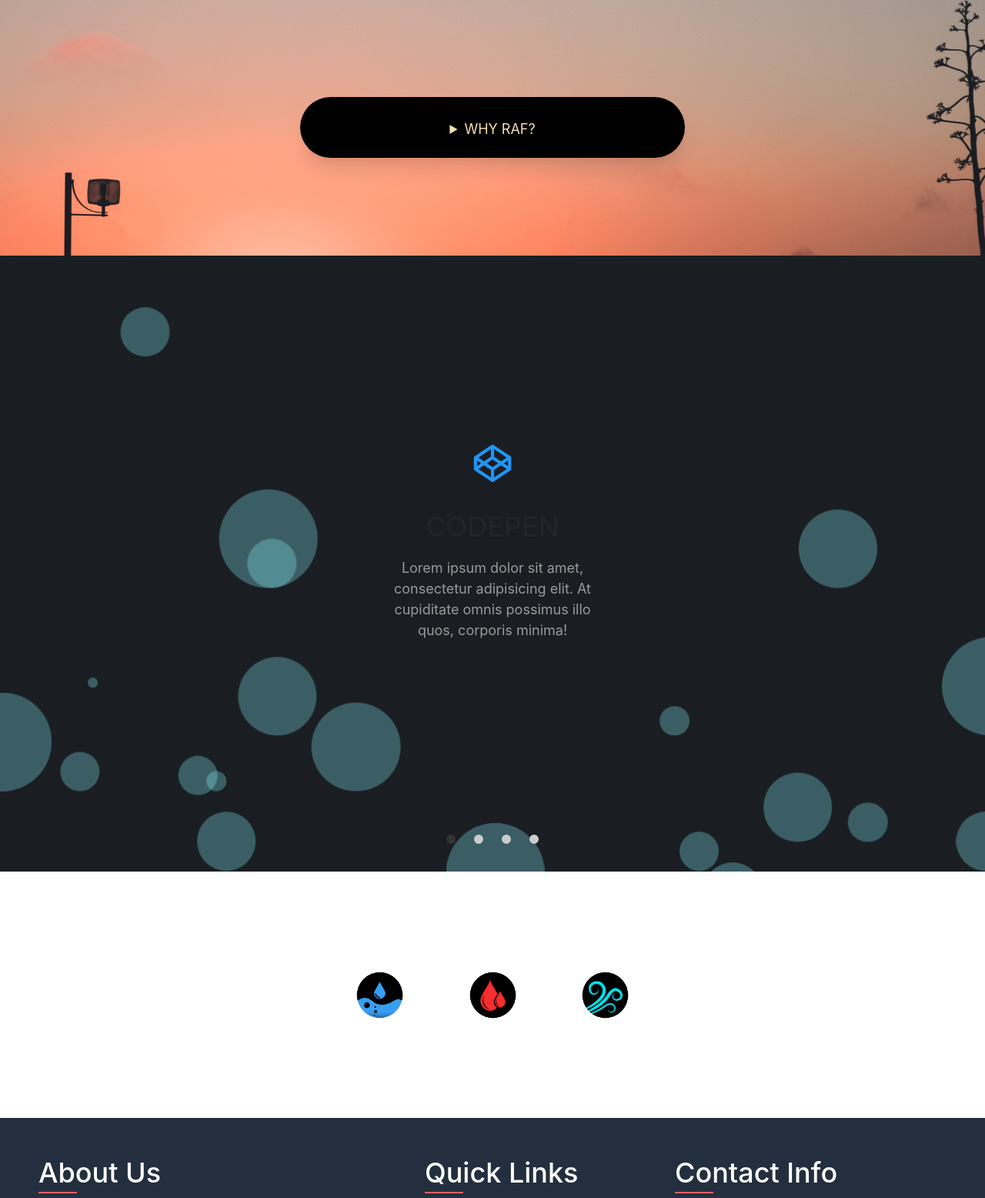
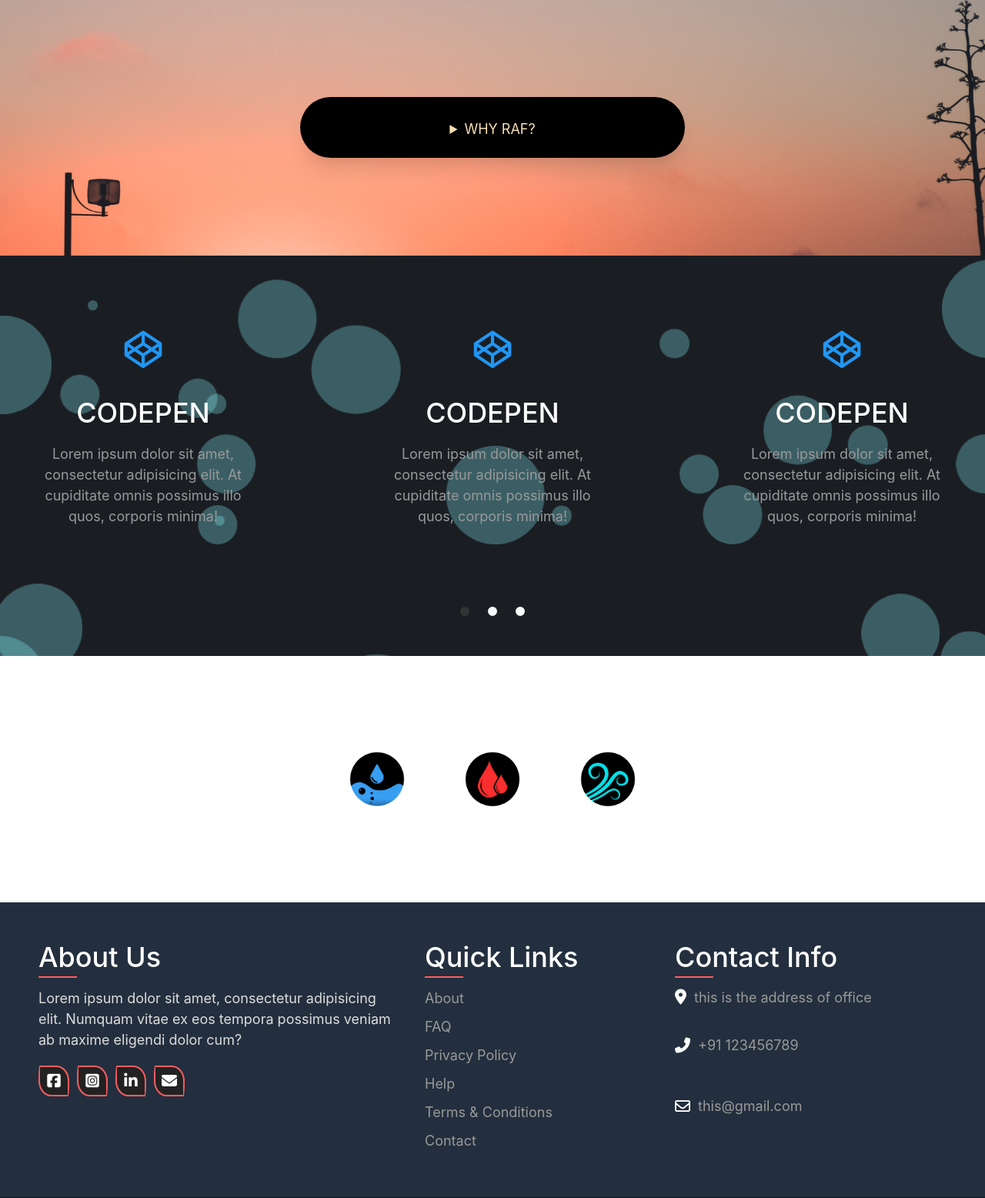
Before and after one commit to sushant2000/riseandfit, a PHP site: page / in a window 1280 px wide. Shown: the part 1057-2613 px from the top of the page at 77% size. Run offline with PHP 8.4, Linux system fonts and the light colour scheme; some libraries are stand-ins or nearby versions.

```diff
--- a/css/main.css
+++ b/css/main.css
@@ -179,7 +179,7 @@ details {
 	}
 /*Slider*/
 .slider {
-  height: 100%;
+  height: 63%;
   width: 100%;
   z-index: 100;
   position: absolute;
@@ -206,7 +206,7 @@ details {
   margin: 2rem 12px;
   border-radius: 50%;
   z-index: 10;
-  outline: 6px solid #ccc;
+  outline: 6px solid #f8f9fa;
   outline-offset: -6px;
   box-shadow: 0 0 0 0 #333, 0 0 0 0 rgba(51, 51, 51, 0);
   cursor: pointer;
@@ -229,14 +229,14 @@ details {
 .slider__nav:checked:nth-of-type(3) ~ .slider__inner {
   left: -200%;
 }
-.slider__nav:checked:nth-of-type(4) ~ .slider__inner {
+/* .slider__nav:checked:nth-of-type(4) ~ .slider__inner {
   left: -300%;
-}
+} */
 .slider__inner {
   position: absolute;
   top: 0;
   left: 0;
-  width: 400%;
+  width: 300%;
   height: 100%;
   -webkit-transition: left 0.4s;
   transition: left 0.4s;
@@ -255,7 +255,6 @@ details {
   display: -webkit-box;
   display: -webkit-flex;
   display: -ms-flexbox;
-  display: flex;
   -webkit-box-flex: 1;
   -webkit-flex: 1;
   -ms-flex: 1;
@@ -270,7 +269,10 @@ details {
   -webkit-box-pack: center;
   -webkit-justify-content: center;
   -ms-flex-pack: center;
-  justify-content: center;
+  /* justify-content: center; */
+  display: flex;
+  flex-direction: row;
+  justify-content: space-between;
 }
 .slider__image {
   font-size: 2.7rem;
@@ -278,6 +280,7 @@ details {
 }
 .slider__caption {
   font-weight: 500;
+  color: white;
   margin: 2rem 0 1rem;
   text-shadow: 0 1px 1px rgba(0, 0, 0, 0.1);
   text-transform: uppercase;
@@ -312,12 +315,13 @@ details {
 
 .slider-bg{
   background: #1a1e23;
+  height: 65%;
 }
 /*Bubbles*/
 .bubbles {
   position: relative;
   width: 100%;
-  height: 100vh;
+  height: 100%;
   overflow: hidden;
 }
 
@@ -918,14 +922,14 @@ details {
 
 .core-element{
   position:relative;
-  width: 85px;
-  height: 85px;
+  width: 100px;
+  height: 100px;
 }
 
 
 .core-element img {
   position:absolute;
-  height: 85px;
+  height: 100px;
   left:0;
   -webkit-transition: opacity 1s ease-in-out;
   -moz-transition: opacity 1s ease-in-out;
--- a/index.html
+++ b/index.html
@@ -162,9 +162,11 @@
       <input type="radio" name="slider" title="slide1" checked="checked" class="slider__nav" />
       <input type="radio" name="slider" title="slide2" class="slider__nav" />
       <input type="radio" name="slider" title="slide3" class="slider__nav" />
-      <input type="radio" name="slider" title="slide4" class="slider__nav" />
       <div class="slider__inner">
+
         <div class="slider__contents">
+
+          <div class="firstItem">
             <i class="slider__image fa fa-codepen"></i>
             <h2 class="slider__caption">codepen</h2>
             <p class="slider__txt">
@@ -172,30 +174,90 @@
               cupiditate omnis possimus illo quos, corporis minima!
             </p>
           </div>
-        <div class="slider__contents">
-          <i class="slider__image fa fa-newspaper-o"></i>
-          <h2 class="slider__caption">newspaper-o</h2>
+
+          <div class="firstItem">
+            <i class="slider__image fa fa-codepen"></i>
+            <h2 class="slider__caption">codepen</h2>
             <p class="slider__txt">
               Lorem ipsum dolor sit amet, consectetur adipisicing elit. At
               cupiditate omnis possimus illo quos, corporis minima!
             </p>
           </div>
-        <div class="slider__contents">
-          <i class="slider__image fa fa-television"></i>
-          <h2 class="slider__caption">television</h2>
+
+          <div class="firstItem">
+            <i class="slider__image fa fa-codepen"></i>
+            <h2 class="slider__caption">codepen</h2>
             <p class="slider__txt">
               Lorem ipsum dolor sit amet, consectetur adipisicing elit. At
               cupiditate omnis possimus illo quos, corporis minima!
             </p>
           </div>
+
+        </div>
+
         <div class="slider__contents">
-          <i class="slider__image fa fa-diamond"></i>
-          <h2 class="slider__caption">diamond</h2>
+
+          <div class="firstItem">
+            <i class="slider__image fa fa-codepen"></i>
+            <h2 class="slider__caption">codepen</h2>
             <p class="slider__txt">
               Lorem ipsum dolor sit amet, consectetur adipisicing elit. At
               cupiditate omnis possimus illo quos, corporis minima!
             </p>
           </div>
+
+          <div class="firstItem">
+            <i class="slider__image fa fa-codepen"></i>
+            <h2 class="slider__caption">codepen</h2>
+            <p class="slider__txt">
+              Lorem ipsum dolor sit amet, consectetur adipisicing elit. At
+              cupiditate omnis possimus illo quos, corporis minima!
+            </p>
+          </div>
+
+          <div class="firstItem">
+            <i class="slider__image fa fa-codepen"></i>
+            <h2 class="slider__caption">codepen</h2>
+            <p class="slider__txt">
+              Lorem ipsum dolor sit amet, consectetur adipisicing elit. At
+              cupiditate omnis possimus illo quos, corporis minima!
+            </p>
+          </div>
+
+        </div>
+
+        <div class="slider__contents">
+
+          <div class="firstItem">
+            <i class="slider__image fa fa-codepen"></i>
+            <h2 class="slider__caption">codepen</h2>
+            <p class="slider__txt">
+              Lorem ipsum dolor sit amet, consectetur adipisicing elit. At
+              cupiditate omnis possimus illo quos, corporis minima!
+            </p>
+          </div>
+
+          <div class="firstItem">
+            <i class="slider__image fa fa-codepen"></i>
+            <h2 class="slider__caption">codepen</h2>
+            <p class="slider__txt">
+              Lorem ipsum dolor sit amet, consectetur adipisicing elit. At
+              cupiditate omnis possimus illo quos, corporis minima!
+            </p>
+          </div>
+
+          <div class="firstItem">
+            <i class="slider__image fa fa-codepen"></i>
+            <h2 class="slider__caption">codepen</h2>
+            <p class="slider__txt">
+              Lorem ipsum dolor sit amet, consectetur adipisicing elit. At
+              cupiditate omnis possimus illo quos, corporis minima!
+            </p>
+          </div>
+
+        </div>
+
+
       </div>
     </div>
 
```
Lines whose indentation alone changed are shown as unchanged.
